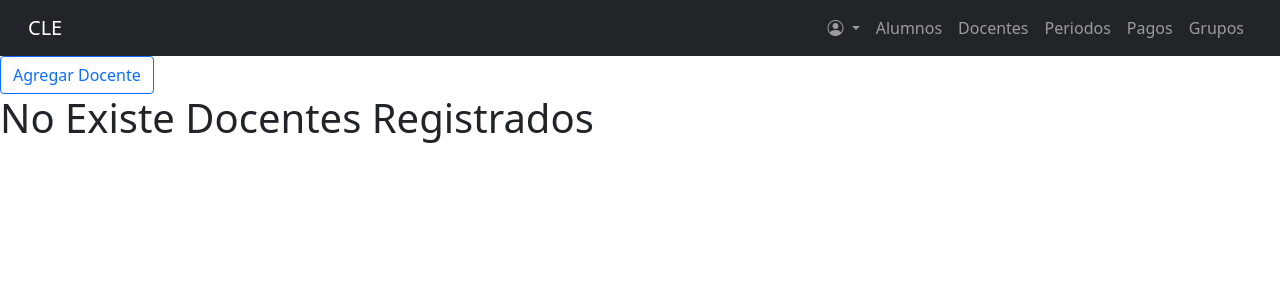
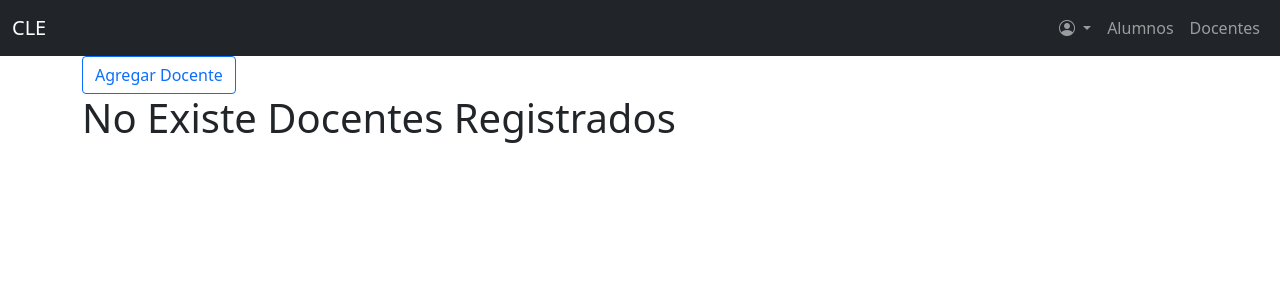
Before and after one commit to fercho220/cursoingles, a Django app: page /listar_docente/ in a window 1280 px wide. Shown: the top 300 px of the page. Run offline with Django 3.2, Linux system fonts and the light colour scheme; the visitor is signed in with stand-in values (Sample User, id 1); data that the repository does not hold is empty; some libraries are stand-ins or nearby versions.

Commit message:
Update index.html

```diff
--- a/ingles/templates/index.html
+++ b/ingles/templates/index.html
@@ -4,127 +4,62 @@
 <head>
     <meta charset="utf-8" />
     <meta name="viewport" content="width=device-width, initial-scale=1, shrink-to-fit=no" />
-        <meta name="description" content="" />
-        <meta name="author" content="" />
-        <title>{% block titulo %} Coordinación de Lenguas Extranjeras {% endblock titulo %}</title>
-        <link rel="stylesheet" href="https://unpkg.com/@popperjs/core@2">
+    <title>{% block titulo %}Coordinación de Lenguas Extranjeras{% endblock titulo %}</title>
 
-        <link rel="stylesheet" href="https://cdn.jsdelivr.net/npm/normalize.css@8.0.0/normalize.min.css">
-        <link rel="stylesheet" href="https://cdn.jsdelivr.net/npm/font-awesome@4.7.0/css/font-awesome.min.css">
-        <link rel="stylesheet" href="https://cdn.jsdelivr.net/gh/lykmapipo/themify-icons@0.1.2/css/themify-icons.css">
-        <link rel="stylesheet" href="https://cdn.jsdelivr.net/npm/pixeden-stroke-7-icon@1.2.3/pe-icon-7-stroke/dist/pe-icon-7-stroke.min.css">
-        <link rel="stylesheet" href="https://cdnjs.cloudflare.com/ajax/libs/flag-icon-css/3.2.0/css/flag-icon.min.css">
-        <link rel="stylesheet" href="https://cdn.jsdelivr.net/npm/bootstrap@4.5.3/dist/css/bootstrap.min.css" integrity="sha384-TX8t27EcRE3e/ihU7zmQxVncDAy5uIKz4rEkgIXeMed4M0jlfIDPvg6uqKI2xXr2" crossorigin="anonymous">
-        <!-- vid-->
-        <link rel="stylesheet" href="https://cdn.jsdelivr.net/npm/normalize.css@8.0.0/normalize.min.css">
-        <link rel="stylesheet" href="https://cdn.jsdelivr.net/npm/bootstrap@4.1.3/dist/css/bootstrap.min.css">
-        <link rel="stylesheet" href="https://cdn.jsdelivr.net/npm/font-awesome@4.7.0/css/font-awesome.min.css">
-        <link rel="stylesheet" href="https://cdn.jsdelivr.net/gh/lykmapipo/themify-icons@0.1.2/css/themify-icons.css">
-        <link rel="stylesheet" href="https://cdn.jsdelivr.net/npm/pixeden-stroke-7-icon@1.2.3/pe-icon-7-stroke/dist/pe-icon-7-stroke.min.css">
-        <link rel="stylesheet" href="https://cdnjs.cloudflare.com/ajax/libs/flag-icon-css/3.2.0/css/flag-icon.min.css">
-        <link rel="stylesheet" href="{% static 'css/cs-skin-elastic.css' %}">
+    <link rel="icon" type="image/x-icon" href="{% static 'assets/favicon.ico' %}" />
+
+    <link href="https://cdn.jsdelivr.net/npm/bootstrap@5.1.3/dist/css/bootstrap.min.css" rel="stylesheet" integrity="sha384-1BmE4kWBq78iYhFldvKuhfTAU6auU8tT94WrHftjDbrCEXSU1oBoqyl2QvZ6jIW3" crossorigin="anonymous">
+    <link rel="stylesheet" href="https://cdn.jsdelivr.net/npm/bootstrap-icons@1.8.1/font/bootstrap-icons.css">
+
     <link rel="stylesheet" href="{% static 'css/style.css' %}">
 
-        <link rel="stylesheet" href="https://cdn.jsdelivr.net/npm/bootstrap-icons@1.8.1/font/bootstrap-icons.css">
-    {% block extra_css %}
-    {% endblock extra_css %}
+    {% block extra_css %}{% endblock extra_css %}
+</head>
 
-        <!-- Favicon-->
-        <link rel="icon" type="image/x-icon" href="{% static 'assets/favicon.ico' %}" />
-        <!-- Core theme CSS (includes Bootstrap)-->
-        <link href="{% static 'css/styles.css' %}" rel="stylesheet" />
-
-    </head>
 <body>
-        <!-- Responsive navbar-->
     <nav class="navbar navbar-expand-lg navbar-dark bg-dark">
         <div class="container-fluid">
             <a class="navbar-brand" href="{% url 'curso:index' %}">CLE</a>
             <button class="navbar-toggler" type="button" data-bs-toggle="collapse" data-bs-target="#navbarSupportedContent" aria-controls="navbarSupportedContent" aria-expanded="false" aria-label="Toggle navigation"><span class="navbar-toggler-icon"></span></button>
             <div class="collapse navbar-collapse" id="navbarSupportedContent">
                 <ul class="navbar-nav ms-auto mb-2 mb-lg-0">
-                        <!-- <li class="nav-item"><a class="nav-link active" aria-current="page" href="{% url 'curso:index' %}">Inicio</a></li>               -->
-                        <div class="collapse navbar-collapse" id="navbarNavDarkDropdown">
-                          <ul class="navbar-nav">
                     <li class="nav-item dropdown">
                         <a class="nav-link dropdown-toggle" href="#" id="navbarDarkDropdownMenuLink" role="button" data-bs-toggle="dropdown" aria-expanded="false">
-                                <!-- <i class="fa-solid fa-circle-user"></i> -->
                             <i class="bi bi-person-circle"></i>
-                                {{ user.name | upper }}
+                            {{ user.name|upper }}
                         </a>
                         <ul class="dropdown-menu dropdown-menu-dark" aria-labelledby="navbarDarkDropdownMenuLink">
-                                <li><a class="dropdown-item" href="{% url 'curso:listar_perfil' %}">Mis Datos</a></li>
-                                <li><a class="dropdown-item" href="{% url 'curso:listar_pagoE' %}">Pagos</a></li>
-                                <li class="nav-item"><a class="nav-link" href="{% url 'logout' %}">Cerrar Sesión</a></li>
+                            <li><a class="dropdown-item" href="#">Mis Datos</a></li>
+                            <li><a class="dropdown-item" href="#">Pagos</a></li>
+                            <li><hr class="dropdown-divider"></li>
+                            <li><a class="dropdown-item" href="{% url 'logout' %}">Cerrar Sesión</a></li>
                         </ul>
                     </li>
-                          </ul>
-                        </div>
 
                     {% if request.user.is_superuser %}
-                        <li class="nav-item"><a class="nav-link" href="{% url 'curso:listar_estudiante' %}">Alumnos</a></li>
-                        <li class="nav-item"><a class="nav-link" href="{% url 'curso:listar_docente' %}">Docentes</a></li>
-                        <li class="nav-item"><a class="nav-link" href="{% url 'curso:listar_periodo' %}">Periodos</a></li>
-                        <li class="nav-item"><a class="nav-link" href="{% url 'curso:listar_pago' %}">Pagos</a></li>
-                        <li class="nav-item"><a class="nav-link" href="{% url 'curso:listar_grupos' %}">Grupos</a></li>
+                    <li class="nav-item"><a class="nav-link" href="#">Alumnos</a></li>
+                    <li class="nav-item"><a class="nav-link" href="#">Docentes</a></li>
                     {% endif %}
-                        <!-- <li class="nav-item"><a class="nav-link" href="{% url 'logout' %}">Cerrar Sesión</a></li> -->
                 </ul>
             </div>
         </div>
     </nav>
-        <!-- Page content-->
-        {% block body %}
 
     <div class="container">
+        {% block body %}
         <div class="text-center mt-5">
             <h2>Bienvenido(a)</h2>
-                <h3>{{estudiante.nocontrol}}</h3>
-                <!-- <h3>{{ user.username | upper }}</h3>-->
-                <h3>{{ estudiante.nombre | upper }} {{ estudiante.apellidop | upper }} {{ estudiante.apellidom  | upper }}</h3>
+            <h3>{{ user.username|upper }}</h3>
             <p class="lead">Revisa tu Perfil y Confirma tus Datos.</p>
         </div>
+        {% endblock body %}
     </div>
-        {% endblock body %}
-        <script src="https://unpkg.com/@popperjs/core@2"></script>
-        <script src="https://cdn.jsdelivr.net/npm/jquery@2.2.4/dist/jquery.min.js"></script>
-        <script src="https://cdn.jsdelivr.net/npm/popper.js@1.14.4/dist/umd/popper.min.js"></script>
-        <script src="https://code.jquery.com/jquery-3.5.1.slim.min.js" integrity="sha384-DfXdz2htPH0lsSSs5nCTpuj/zy4C+OGpamoFVy38MVBnE+IbbVYUew+OrCXaRkfj" crossorigin="anonymous"></script>
-        <script src="https://cdn.jsdelivr.net/npm/bootstrap@4.5.3/dist/js/bootstrap.bundle.min.js" integrity="sha384-ho+j7jyWK8fNQe+A12Hb8AhRq26LrZ/JpcUGGOn+Y7RsweNrtN/tE3MoK7ZeZDyx" crossorigin="anonymous"></script>
 
-        <script src="https://cdn.jsdelivr.net/npm/jquery-match-height@0.7.2/dist/jquery.matchHeight.min.js"></script>
-        <!-- Bootstrap core JS-->
-        <script src="{% static 'https://cdn.jsdelivr.net/npm/bootstrap@5.1.3/dist/js/bootstrap.bundle.min.js' %}"></script>
-        <!-- Core theme JS-->
+    <script src="https://cdn.jsdelivr.net/npm/@popperjs/core@2.10.2/dist/umd/popper.min.js" integrity="sha384-7+zCNj/IqJ95wo16oMtfsKbZ9ccEh31eOz1HGyDuCQ6wgnyJNSYdrPa03rtR1zdB" crossorigin="anonymous"></script>
+    <script src="https://cdn.jsdelivr.net/npm/bootstrap@5.1.3/dist/js/bootstrap.min.js" integrity="sha384-QJHtvGhmr9XOIpI6YVutG+2QOK9T+ZnN4kzFN1RtK3zEFEIsxhlmWl5/YESvpZ13" crossorigin="anonymous"></script>
+
     <script src="{% static 'js/scripts.js' %}"></script>
 
-        <!-- Vid-->
-        <script src="https://cdn.jsdelivr.net/npm/jquery@2.2.4/dist/jquery.min.js"></script>
-        <script src="https://cdn.jsdelivr.net/npm/popper.js@1.14.4/dist/umd/popper.min.js"></script>
-        <script src="https://cdn.jsdelivr.net/npm/bootstrap@4.1.3/dist/js/bootstrap.min.js"></script>
-        <script src="https://cdn.jsdelivr.net/npm/jquery-match-height@0.7.2/dist/jquery.matchHeight.min.js"></script>
-        <script src="https://cdn.jsdelivr.net/npm/sweetalert2@9"></script>
-        <script src="{% static 'js/main.js' %}"></script>
-
-        <script src="https://kit.fontawesome.com/160142f368.js" crossorigin="anonymous"></script>
-
-
-        <link href="https://cdn.jsdelivr.net/npm/bootstrap@5.0.2/dist/css/bootstrap.min.css" rel="stylesheet" integrity="sha384-EVSTQN3/azprG1Anm3QDgpJLIm9Nao0Yz1ztcQTwFspd3yD65VohhpuuCOmLASjC" crossorigin="anonymous">
-        <script src="https://cdn.jsdelivr.net/npm/bootstrap@5.0.2/dist/js/bootstrap.bundle.min.js" integrity="sha384-MrcW6ZMFYlzcLA8Nl+NtUVF0sA7MsXsP1UyJoMp4YLEuNSfAP+JcXn/tWtIaxVXM" crossorigin="anonymous"></script>
-
-
-        <div class="modal fade" id="edicion" role="dialog">
-
-        </div>
-        {% block extrajs %}
-        <script type="text/javascript">
-            var $ = jQuery.noConflict();
-            function abrir_modal_edicion(url){
-              $('#edicion').load(url, function (){
-                $(this).modal('show');
-              });
-            }
-          </script>
-        {% endblock extrajs %}
+    {% block extrajs %}{% endblock extrajs %}
 </body>
 </html>
```
Lines whose indentation alone changed are shown as unchanged.
